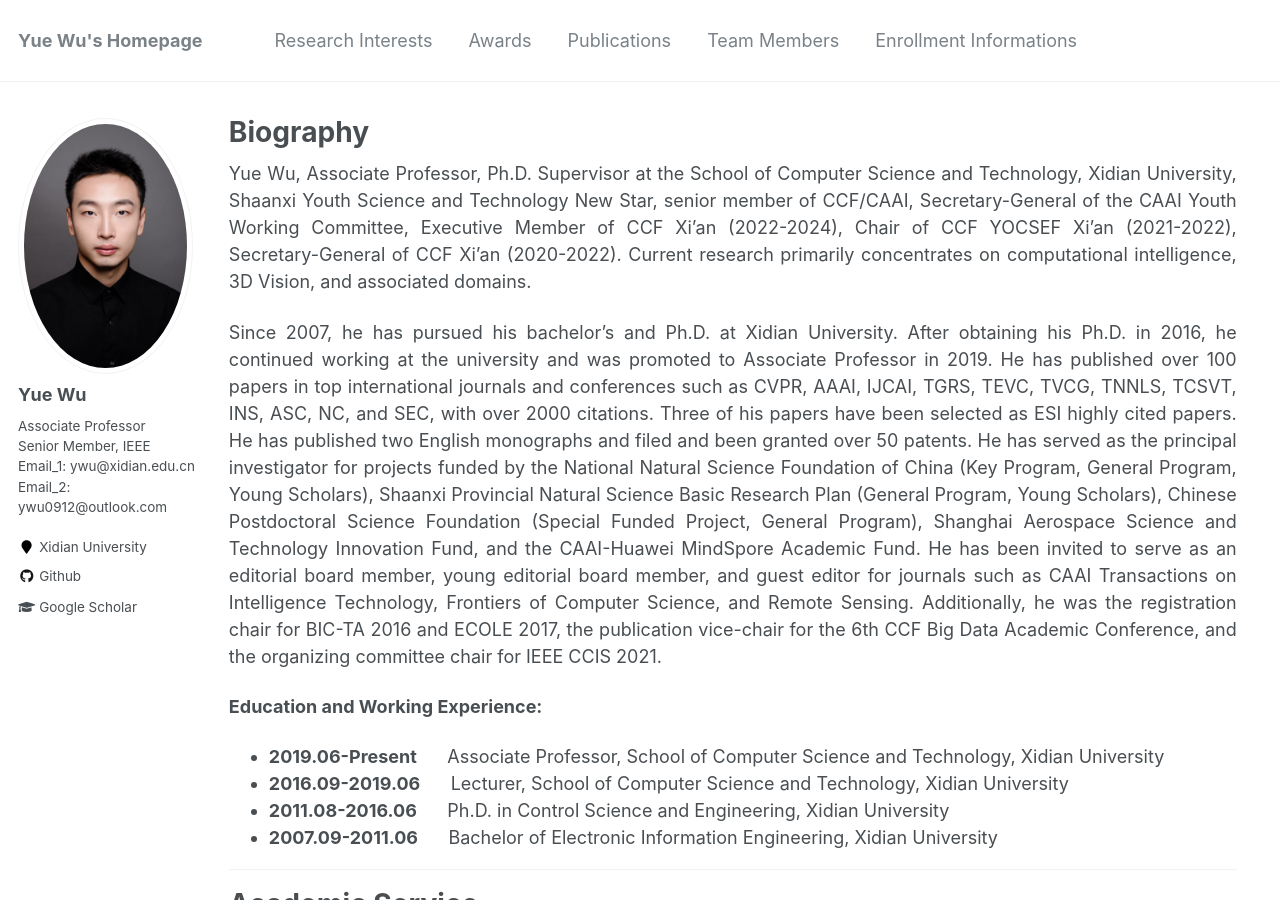
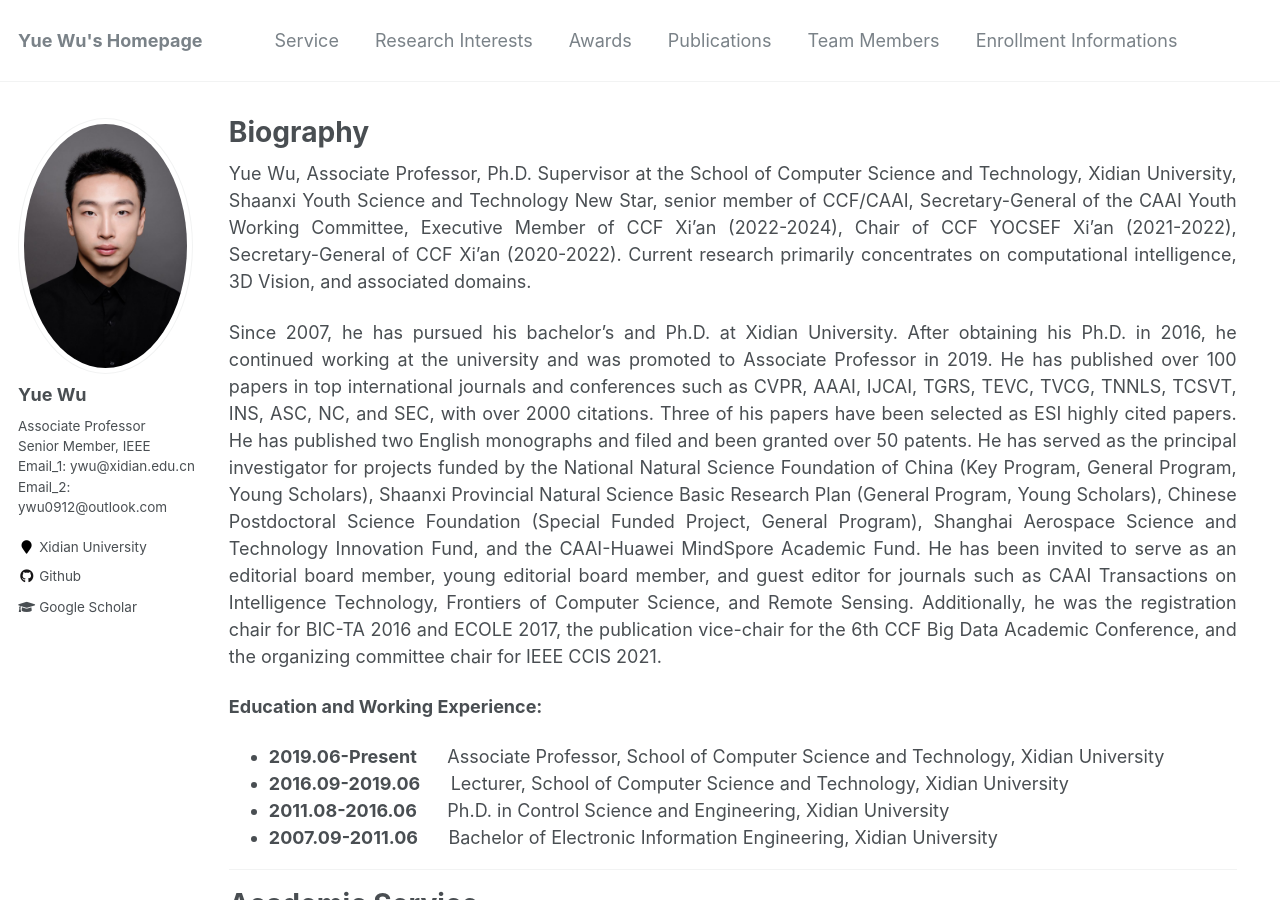
Before and after one commit to ywuchina/ywuchina.github.io, a Jekyll site: the page built from _pages/home.md, in a window 1280 px wide and 900 px high. Built offline with Jekyll 4.4.1, drawn with Linux system fonts in a browser that asks for light colours.

Commit message:
Update navigation.yml

```diff
--- a/_data/navigation.yml
+++ b/_data/navigation.yml
@@ -1,5 +1,8 @@
 # main links links
 main:
+
+  - title: "Service"
+    url: /#service
 
   - title: "Research Interests"
     url: /#ResearchInterests
```
